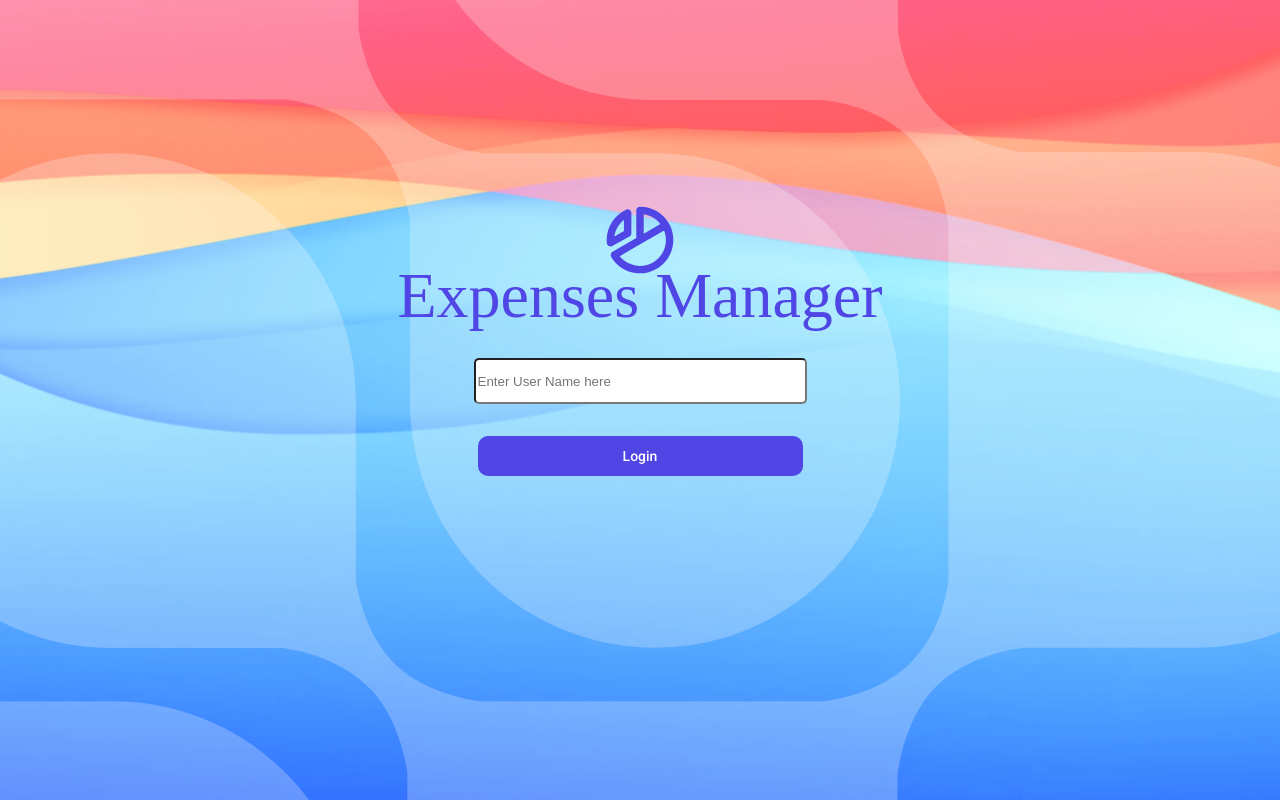
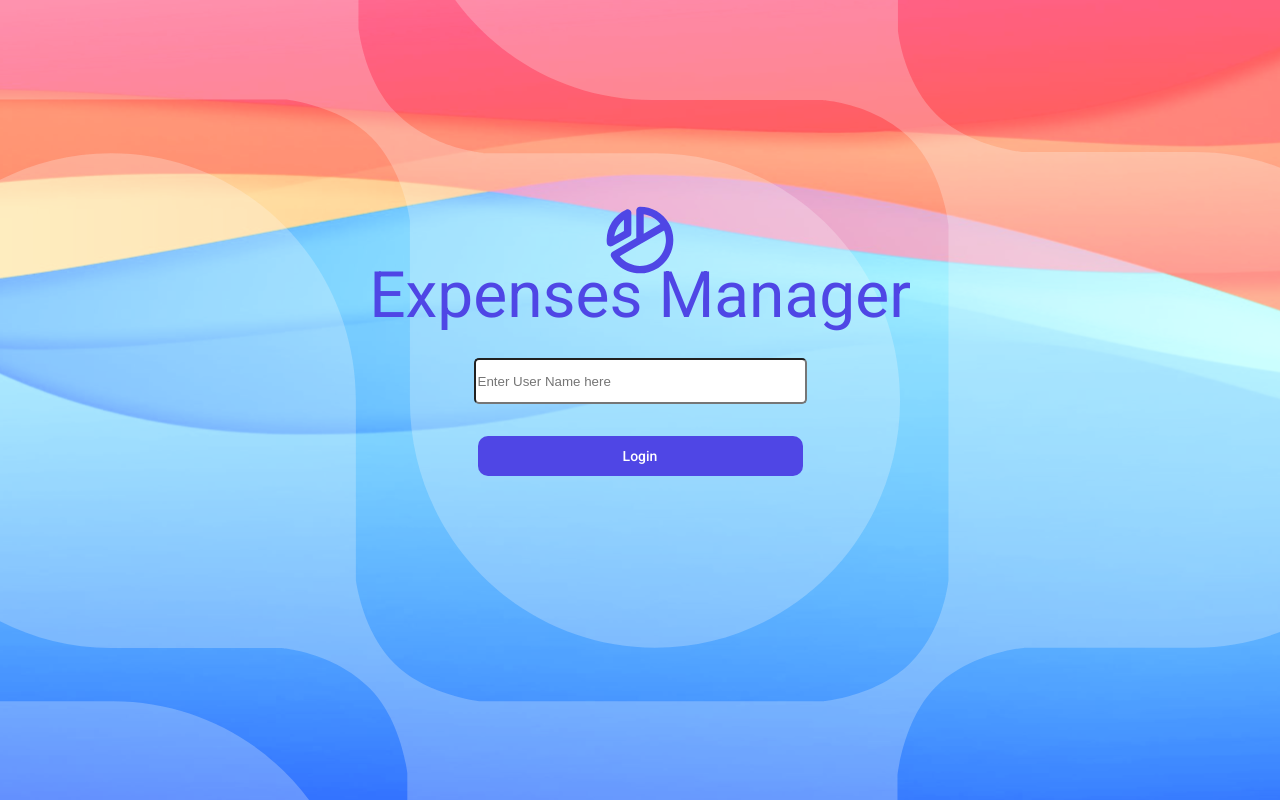
Before and after one commit to EndavaCollab/bvdapprenticeship2024-expenses-manager, an Angular app in the folder expenses-manager-frontend/src/main/frontend/: page /login in a window 1280 px wide. Built offline with nearby package versions, Linux system fonts and the light colour scheme.

Commit message:
Applied requested changes

```diff
--- a/expenses-manager-frontend/src/main/frontend/src/app/login/login.component.html
+++ b/expenses-manager-frontend/src/main/frontend/src/app/login/login.component.html
@@ -1,17 +1,12 @@
 <div class="b-login">
-    <div class="login-overlay">
-
-    </div>
-
     <div class="logo">
-        <img class="logo-icon" src="../../assets/images/logo.svg">
+        <img class="logo-icon" src="../../assets/images/logo.svg" alt="logo">
         <h1 class="logo-text">Expenses Manager</h1>
     </div>
 
     <form class="login-form">
-        <input class="username-input" type="text" placeholder="Enter User Name here"/>
+        <input class="username-input" type="text" placeholder="Enter User Name here" aria-label="username-input"/>
 
-        <button mat-button class="login-button" type="submit">Login</button>
-
+        <button mat-button class="login-button" type="submit" aria-label="login-button">Login</button>
     </form>
 </div>
--- a/expenses-manager-frontend/src/main/frontend/src/app/login/login.component.scss
+++ b/expenses-manager-frontend/src/main/frontend/src/app/login/login.component.scss
@@ -1,75 +1,61 @@
 .b-login {
-    background-image: url("../../assets/images/background.svg");
+    background-image: url("../../assets/images/overlay.svg"), url("../../assets/images/background.svg");
 
-    @mixin login-layout {
-        height: 100%;
-        width: 100%;
-        margin: 0px;
+    inline-size: 100%;
+    block-size: 100%;
+    margin: 0rem;
 
-        background-position: center;
-        background-repeat: no-repeat;
-        background-size: cover;
-    }
-    @include login-layout;
-
-    .login-overlay{
-        background-image: url("../../assets/images/overlay.svg");
-
-        position: absolute;
-
-        @include login-layout;
-    }
-
+    background-position: center;
+    background-repeat: no-repeat;
+    background-size: cover;
 
     .logo{
         position: relative;
-        top: 200px;
-        width:100%;
+        top: 20rem;
+        inline-size:100%;
 
         display: flex;
         flex-direction: column;
         align-items: center;
 
         .logo-icon{
-            width: 80px;
-            height: 80px;
+            inline-size: 8rem;
+            block-size: 8rem;
             position: relative;
         }
 
         .logo-text{
-
-            font-family: 'Outfit';
-            font-size: 64px;
+            font-size: 6.4rem;
             position: relative;
 
-            color: #4F46E5;
+            color: var(--primary-color);
 
         }
     }
 
     .login-form{
         position: relative;
-        top: 200px;
-        width: 100%;
-        margin-top: 30px;
+        top: 20rem;
+        inline-size: 100%;
+        margin-top: 3rem;
 
         display: flex;
         flex-direction: column;
         align-items: center;
 
         .username-input{
-            width: 325px;
-            height: 40px;
-            border-radius: 5px;
+            inline-size: 32.5rem;
+            block-size: 4rem;
+            border-radius: 0.5rem;
         }
 
         .login-button{
-            margin-top: 32px;
-            height: 40px;
-            width: 325px;
+            margin-top: 3.2rem;
+            inline-size: 32.5rem;
+            block-size: 4rem;
             color: white;
-            background-color: #4F46E5;
-            border-radius: 10px;
+            background-color: var(--primary-color);
+            border-radius: 1rem;
         }
 
     }
--- a/expenses-manager-frontend/src/main/frontend/src/styles.css
+++ b/expenses-manager-frontend/src/main/frontend/src/styles.css
@@ -1,3 +1,16 @@
-/* You can add global styles to this file, and also import other style files */
-html, body { height: 100%; }
-body { margin: 0; font-family: 'Outfit'; }
+html, body {
+    height: 100%;
+}
+
+body {
+     margin: 0;
+     font-family: 'Outfit';
+}
+
+html {
+    font-size: 62.5%;
+}
+
+:root{
+    --primary-color: #4F46E5;
+}
```
